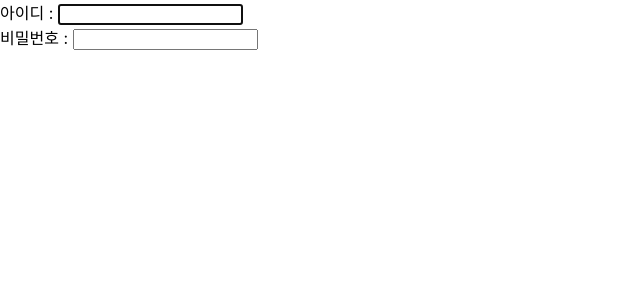
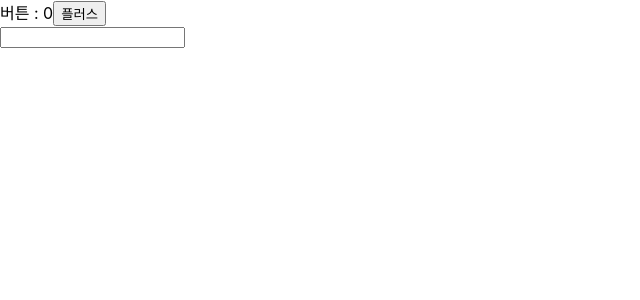
Before and after one commit to eunseonJeong/React-week2, a React (Create React App) app: page / in a window 1280 px wide. Shown: the top 300 px of the page, without its empty margins (0-640 px from the left). Built offline with nearby package versions, Linux system fonts and the light colour scheme.

Commit message:
useEffect

```diff
--- a/src/App.js
+++ b/src/App.js
@@ -1,39 +1,38 @@
-import { useEffect, useRef, useState } from "react";
-import "./App.css";
+import React, { useState, useEffect } from 'react'
 
 function App() {
 
-  const idRef = useRef("");
-  const pwRef = useRef("");
+  const [count,setCount] = useState(0);
+  const [name,setName] = useState('');
 
-  const [id,setId] = useState('');
+  const pulsBtnHandler = () =>{
+    setCount(count + 1)
+  }
+//렌더링 될 떄마다 실행됨
+  // useEffect(() =>{
+  //   console.log('안녕');
+  // },[count])
 
-  // 렌더링이 될 때
-  useEffect(() => {
-    idRef.current.focus();
-  }, []);
+  // useEffect(() =>{
+  //   console.log('이름');
+  // },[name])
 
   useEffect(()=>{
-    if(id.length >= 10) {
-      pwRef.current.focus();
-    }
-  },[id])
+    console.log('hihi');
+  },[])
+
+  const chgBtnHandelr = (e) =>{
+    setName(e.target.value)
+  }
 
   return (
-    <>
-      <div>
-        아이디 : <input
-        value={id} onChange={e=>{
-          setId(e.target.value)
-        }}
-        type="text" ref={idRef} />
-      </div>
-
-      <div>
-        비밀번호 : <input type="password" ref={pwRef}  />
-      </div>
-    </>
-  );
+    <div>
+      버튼 : {count}
+      <button onClick={pulsBtnHandler}>플러스</button> <br />
+      <input type='text' value={name} onChange={chgBtnHandelr}/>
+      <span> </span>
+    </div>
+  )
 }
 
-export default App;
+export default App
```
